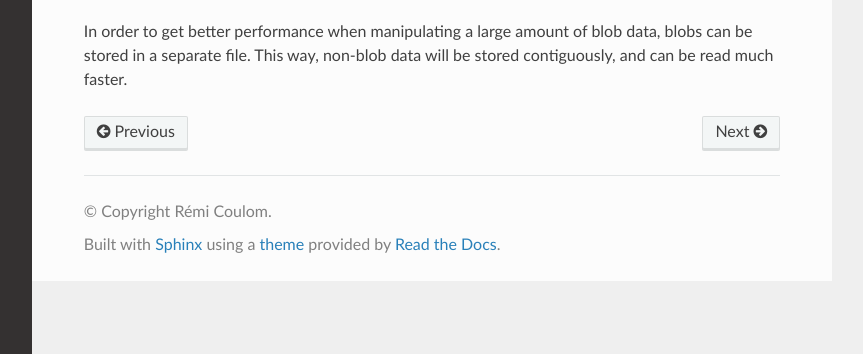
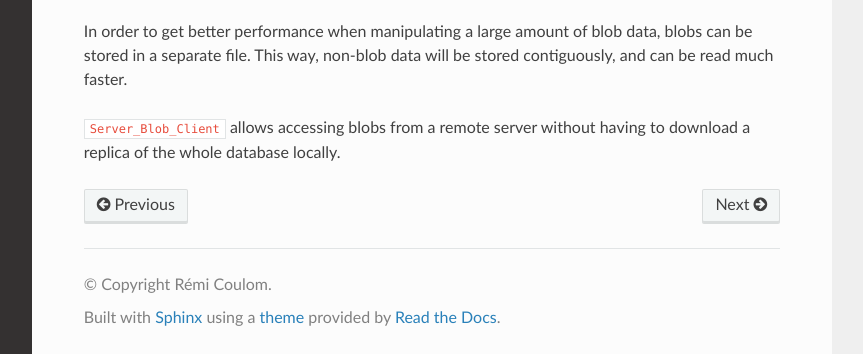
Before and after one commit to Remi-Coulom/joedb, a Sphinx documentation site: the page built from doc/source/blobs.rst, in a window 1280 px wide and 959 px high, cut to the strip 605-959 px from the top of the window. Shown: the whole strip, without its empty margins (268-1131 px from the left). Built offline with Sphinx 7.4.7 and the Read the Docs theme 3.1.0, drawn with Linux system fonts in a browser that asks for light colours; formulas are drawn with MathJax 3.

Commit message:
Documentation

```diff
--- a/doc/source/blobs.rst
+++ b/doc/source/blobs.rst
@@ -6,7 +6,7 @@ Blobs
 Blobs are strings that are not automatically loaded into memory. It is a
 convenient feature to store large pieces of data, such as photos or other
 media. For each blob, only the position of the data in the joedb file is loaded
-into memory.  The content of a blob can be loaded on demand with the
+into memory. The content of a blob can be loaded on demand with the
 ``read_blob_data`` method of the file object.
 
 Here is an example database schema:
@@ -22,3 +22,6 @@ And the unit test that demonstrates how to use a blob:
 In order to get better performance when manipulating a large amount of blob
 data, blobs can be stored in a separate file. This way, non-blob data will be
 stored contiguously, and can be read much faster.
+
+``Server_Blob_Client`` allows accessing blobs from a remote server without
+having to download a replica of the whole database locally.
--- a/doc/source/history.rst
+++ b/doc/source/history.rst
@@ -8,6 +8,8 @@ History
 
   - New features:
 
+    - ``Server_Blob_Client`` allows accessing blobs from a server directly,
+      without keeping a local replica of the whole database.
     - ``Client::pull`` now takes a optional parameter that indicates a wait
       duration: if the server has no new data to be pulled right now, then it
       will wait until either the timeout expires or another client makes a
```
